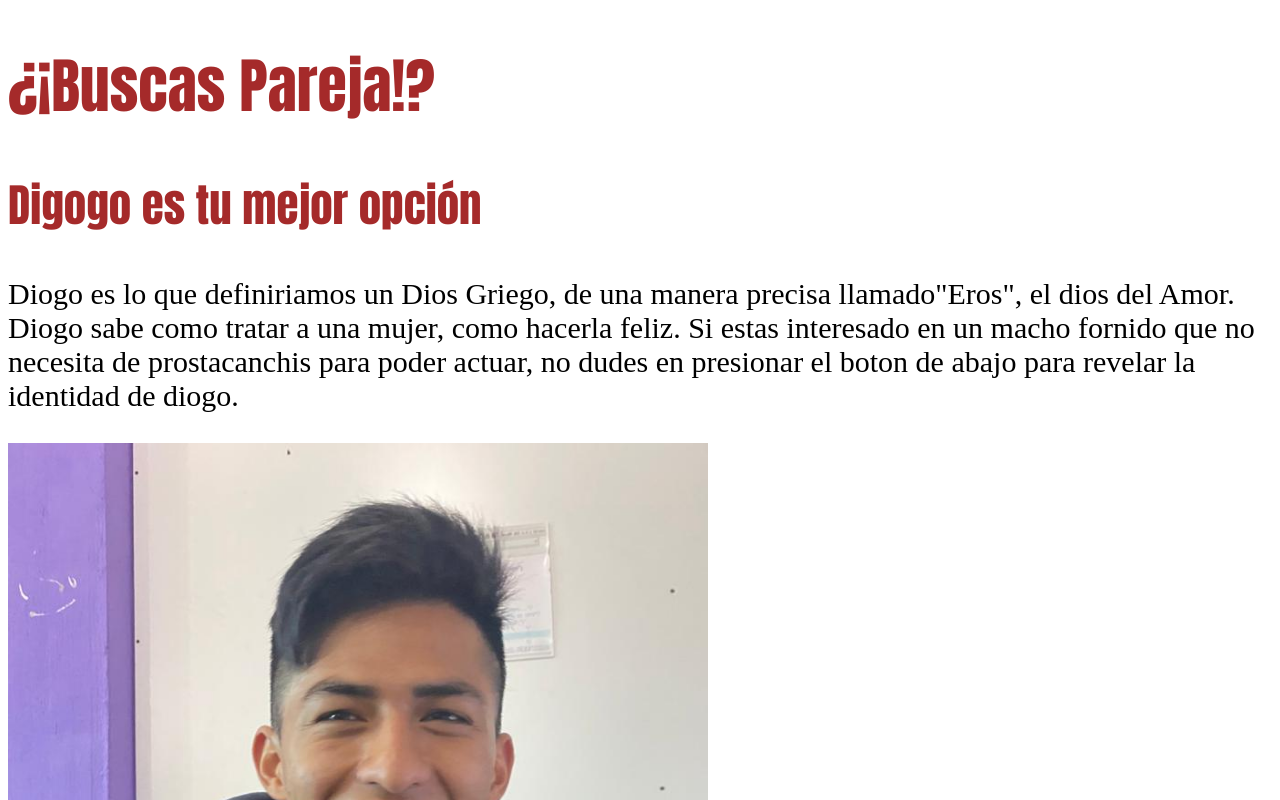
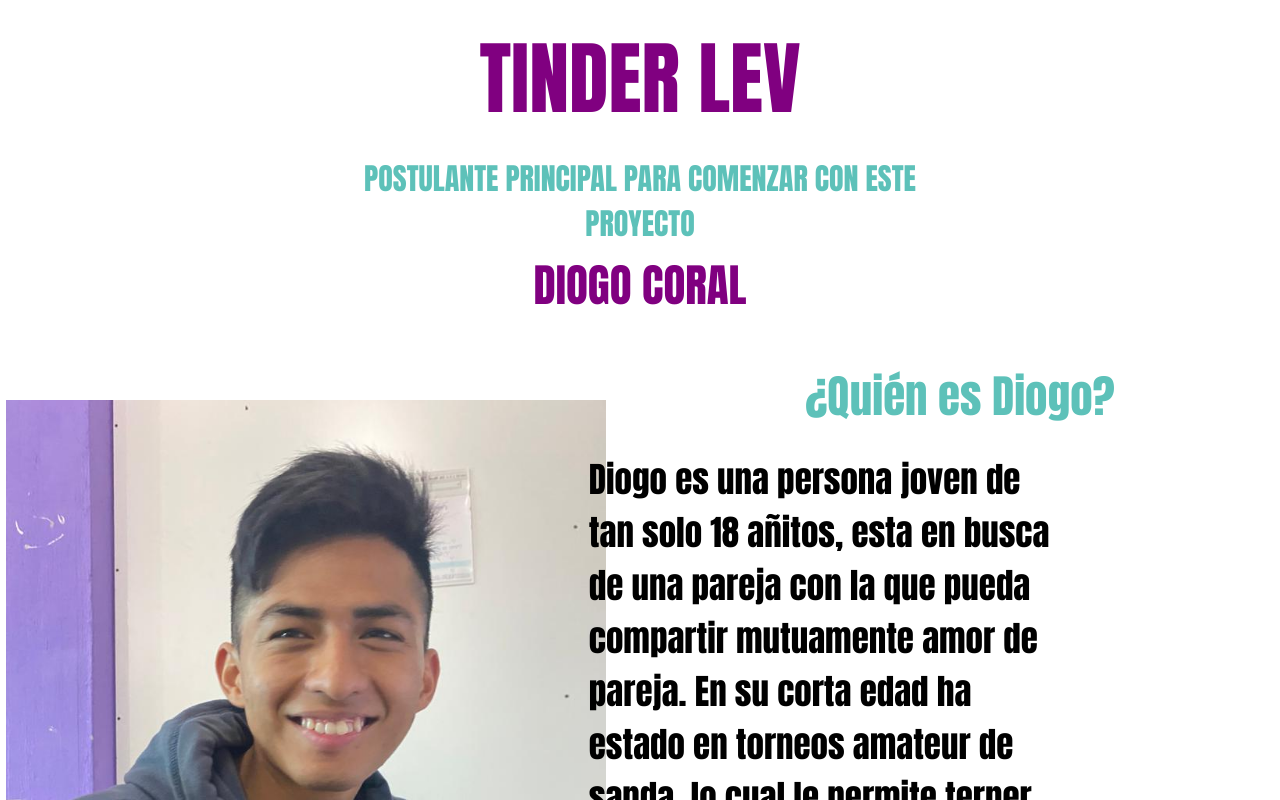
Before and after one commit to Leirass/leirass.github.io, a plain HTML site: page index.html in a window 1280 px wide. Shown: the top 800 px of the page. Drawn offline with Linux system fonts and the light colour scheme.

Commit message:
tinderlev

```diff
--- a/index.css
+++ b/index.css
@@ -1,11 +1,72 @@
-.jaja{
+h1{
+    color:	#800080;
+    font-size: 80px;
     font-family: Impact, Haettenschweiler, 'Arial Narrow Bold', sans-serif;
+    text-align: center;
+    position: absolute;
+    top: 3%;
+    left: 50%;
+    transform: translate(-50%, -50%);
+}
+h2{
+    color:	#5DC1B9;
     font-size: 30px;
-    color: brown;
+    font-family: Impact, Haettenschweiler, 'Arial Narrow Bold', sans-serif;
+    text-align: center;
+    position: absolute;
+    top: 22%;
+    left: 50%;
+    transform: translate(-50%, -50%);
+}
+h3{
+    color:	#800080;
+    font-size: 45px;
+    font-family: Impact, Haettenschweiler, 'Arial Narrow Bold', sans-serif;
+    text-align: center;
+    position: absolute;
+    top: 30%;
+    left: 50%;
+    transform: translate(-50%, -50%);
+
+}
+h4{
+    color:	#5DC1B9;
+    font-size: 45px;
+    font-family: Impact, Haettenschweiler, 'Arial Narrow Bold', sans-serif;
+    text-align: center;
+    position: absolute;
+    top: 42%;
+    left: 75%;
+    transform: translate(-50%, -50%);
+
+
+}
+.diogo{
+    width: 100px;
+    position: absolute;
+    top: 50%;
+    left:0.5%;
+
+}
+.parrafo{
+    color:black;
+    font-size: 35px;
+    font-family: Impact, Haettenschweiler, 'Arial Narrow Bold', sans-serif;
+    text-align: left;
+    position:   absolute;
+    top: 103%;
+    left: 64%;
+    transform: translate(-50%, -50%);
 }
 .boton1{
-    font-size: 50px;
+    font-size: 30px;
+    font-family: Impact, Haettenschweiler, 'Arial Narrow Bold', sans-serif;
+    position:   absolute;
+    top: 165%;
+    left: 64%;
+    transform: translate(-50%, -50%);
+    background-color: #800080
+
+
+
 }
-.parrafo{
-    font-size: 30px;
-}
--- a/index.html
+++ b/index.html
@@ -6,24 +6,22 @@
     <script src="index.js"></script>
 </head>
 <body>
-    <div class="jaja">
-        <h1 >¿¡Buscas Pareja!?</h1>
-        <h2>Digogo es tu mejor opción</h2>
+    <h1>TINDER LEV</h1>
+    <h2>POSTULANTE PRINCIPAL PARA COMENZAR CON ESTE PROYECTO</h2>
+    <h3>DIOGO CORAL</h3>
+    <div class="diogo">
+        <img src="dogo.jpeg" width="600px" >
     </div>
+    <h4>
+        ¿Quién es Diogo?
+    </h4>
     <div class="parrafo">
-    <p>Diogo es lo que definiriamos un Dios Griego, de una manera precisa llamado"Eros", el dios del Amor.
-        Diogo sabe como tratar a una mujer, como hacerla feliz. Si estas interesado en un macho fornido que no
-        necesita de prostacanchis para poder actuar, no dudes en presionar el boton de abajo para revelar la identidad de diogo.
-    </p >
+        <p>Diogo es una persona joven de tan solo 18 añitos, esta en busca de una pareja con la que pueda compartir mutuamente amor de pareja.
+            En su corta edad ha estado en torneos amateur de sanda, lo cual le permite terner un cuerpo formado y marcado.
+            Diogo no necesita de ningun químico para actuar de manera violenta. Si deseas conocer o obtener más información de Diogo, llena el siguiente formulario.
+        </p>
     </div>
 
-    <img src="dogo.jpeg" id="img1" width="700px"> </img><br>
-    <input type="button" value="PRESIONAME SI ERES CAUSA" onclick="cambiarImagen()" class="boton1"></input>
-    <ol>
-        <li>1</li>
-        <li>2</li>
-        <li>3</li>
-    </ol>
-
+    <a href="https://www.instagram.com/dioogoodc/"><button class="boton1" target="_blank">PRESIONA AQUI SI ERES MUJER</button></a>
 </body>
 </html>
```
Also changed, not shown: index.js (line endings or trailing spaces).
